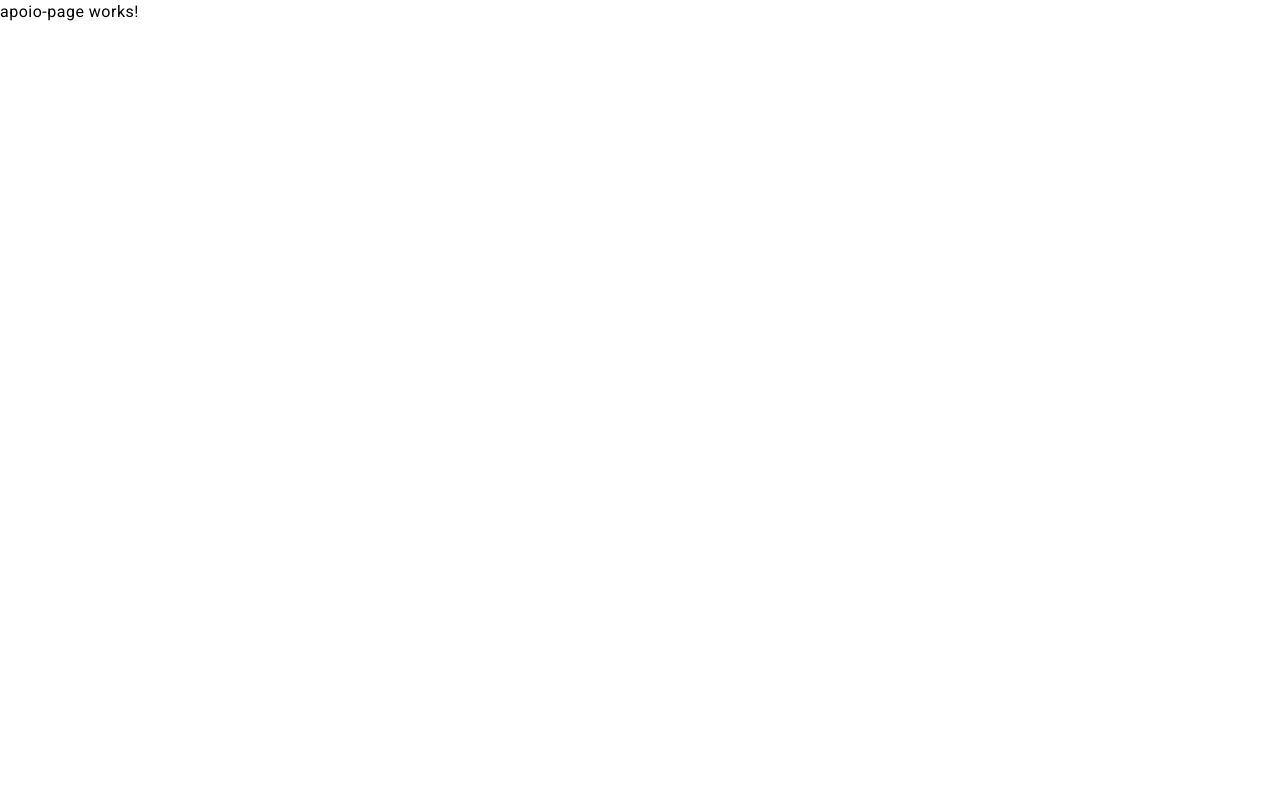
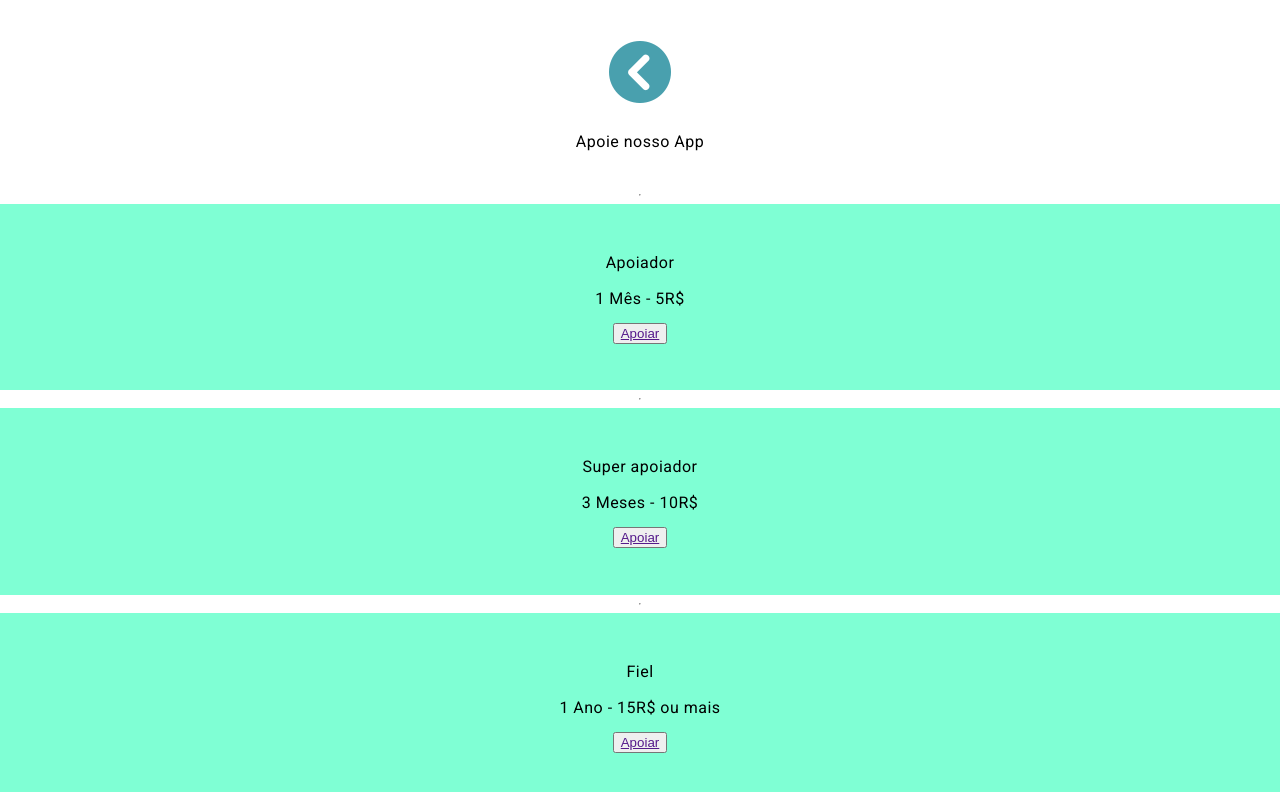
Before and after one commit to renato-presoto-dev/BuStop, an Angular app in the folder bustop-app/: page /apoio in a window 1280 px wide. Shown: the top 792 px of the page. Built offline with nearby package versions, Linux system fonts and the light colour scheme.

Commit message:
008: Pagina Apoio estrutura basica

```diff
--- a/bustop-app/src/app/pages/apoio-page/apoio-page.component.css
+++ b/bustop-app/src/app/pages/apoio-page/apoio-page.component.css
@@ -0,0 +1,29 @@
+.container{
+    display: flex;
+    flex-direction: column;
+    height: 100%;
+    width: 100%;
+
+}
+.title{
+    display: flex;
+    align-items: center;
+    justify-content: center;
+    width: 100%;
+    height: 10%;
+}
+.section{
+    height: 25%;
+    background-color: aquamarine;
+    display: flex;
+    flex-direction: column;
+    justify-content: center;
+    align-items: center;
+}
+.voltar{
+    align-items: center;
+    justify-content: center;
+    display: flex;
+    width: 100%;
+    margin-top: 5vh;
+}
--- a/bustop-app/src/app/pages/apoio-page/apoio-page.component.html
+++ b/bustop-app/src/app/pages/apoio-page/apoio-page.component.html
@@ -1 +1,33 @@
-<p>apoio-page works!</p>
+<div class="container">
+    <div class="voltar">
+        <a href="/main"><img src="/assets/icones/voltar.png" alt=""></a>
+    </div>
+    <div class="title">
+        <p>Apoie nosso App</p>
+    </div>
+    <hr>
+    <div class="section">
+        <p>Apoiador</p>
+        <p>1 Mês - 5R$</p>
+        <button>
+            <a href="">Apoiar</a>
+        </button>
+    </div>
+    <hr>
+    <div class="section">
+     <p>Super apoiador</p>
+     <p>3 Meses - 10R$</p>
+     <button>
+        <a href="">Apoiar</a>
+     </button>
+    </div>
+    <hr>
+   <div class="section">
+        <p>Fiel</p>
+        <p>1 Ano - 15R$ ou mais</p>
+        <button>
+            <a href="">Apoiar</a>
+        </button>
+    </div>
+
+</div>
```
